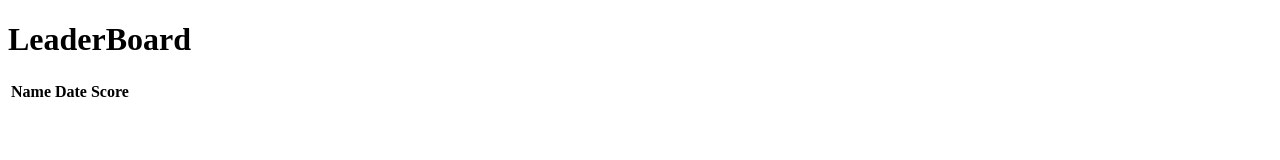
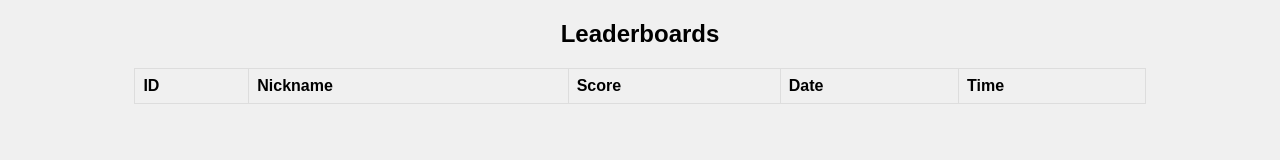
Before and after one commit to studentq2003/game_2048, a plain HTML site: page leaderboard.html in a window 1280 px wide. Drawn offline with Linux system fonts and the light colour scheme.

Commit message:
leaderboard html css

```diff
--- a/leaderboard.html
+++ b/leaderboard.html
@@ -3,21 +3,39 @@
 <head>
     <meta charset="UTF-8">
     <meta name="viewport" content="width=device-width, initial-scale=1.0">
-    <title>2048 LeaderBoard</title>
+    <title>Leaderboards</title>
+    <style>
+        body {
+            font-family: Arial, sans-serif;
+            background-color: #f0f0f0;
+            text-align: center;
+        }
+        table {
+            margin: auto;
+            border-collapse: collapse;
+            width: 80%;
+        }
+        th, td {
+            border: 1px solid #dddddd;
+            text-align: left;
+            padding: 8px;
+        }
+        tr:nth-child(even) {
+            background-color: #dddddd;
+        }
+    </style>
 </head>
 <body>
-    <h1>LeaderBoard</h1>
+    <h2>Leaderboards</h2>
     <table>
-        <thead>
-            <tr>
-                <th>Name</th>
-                <th>Date</th>
-                <th>Score</th>
-            </tr>
-        </thead>
-        <tbody>
-
-        </tbody>
+        <tr>
+            <th>ID</th>
+            <th>Nickname</th>
+            <th>Score</th>
+            <th>Date</th>
+            <th>Time</th>
+        </tr>
+        <!-- Здесь будут добавлены строки таблицы динамически -->
     </table>
 </body>
 </html>
```
